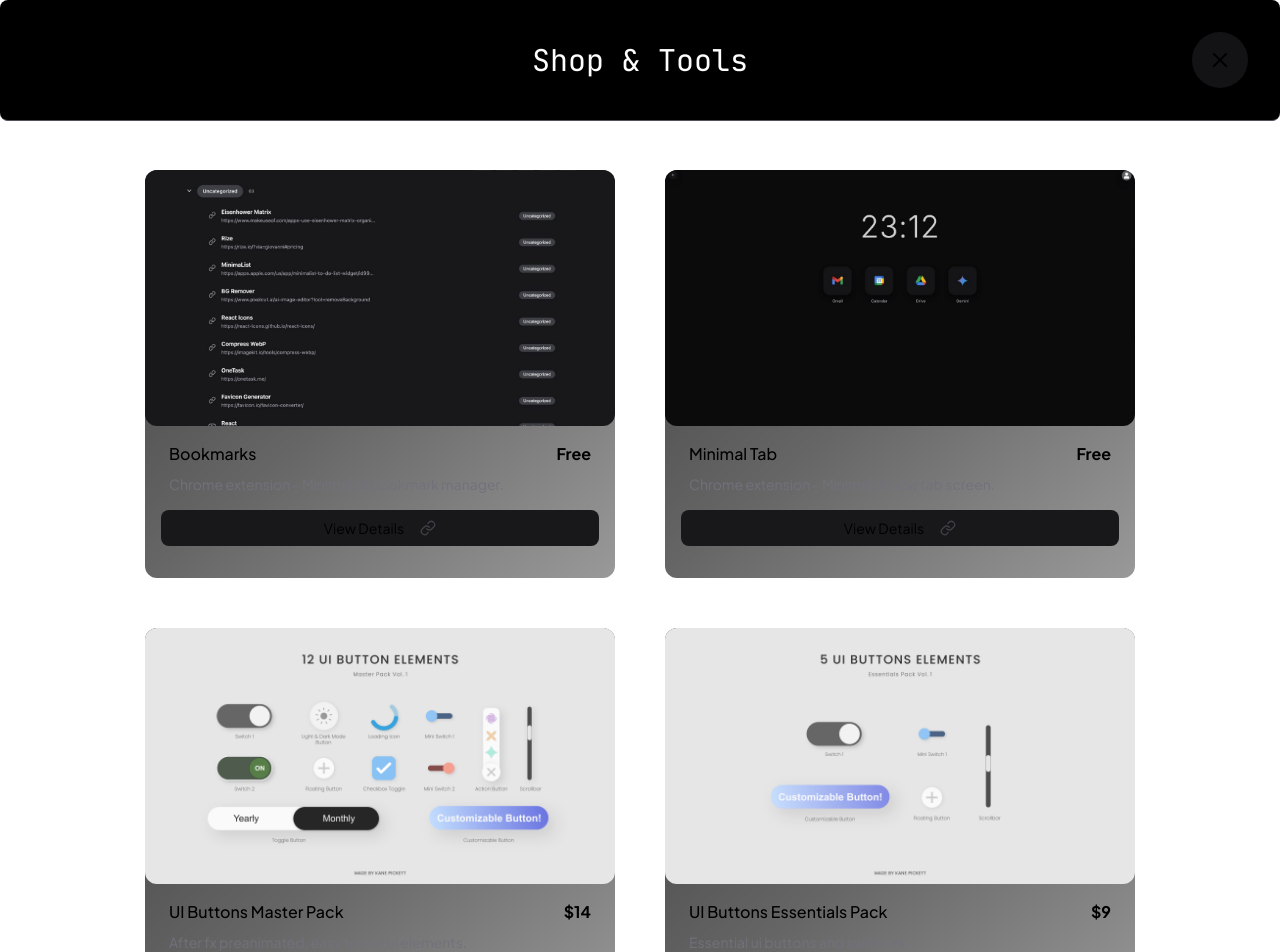
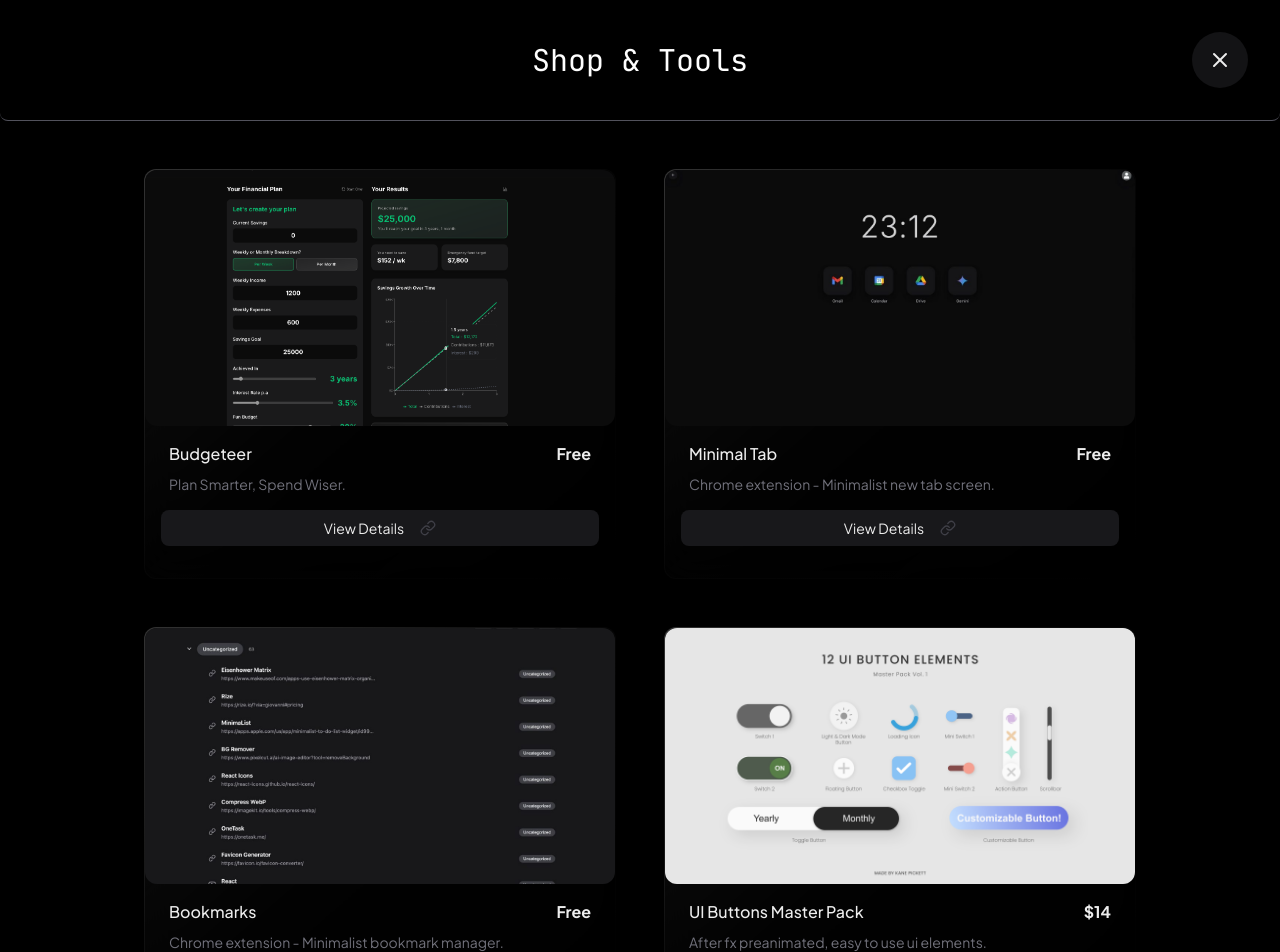
Before and after one commit to Kane-Pickett/kane-bio, a Next.js app: page /shop in a window 1280 px wide. Shown: the top 952 px of the page. Built offline with nearby package versions, Linux system fonts and the light colour scheme; what tailwindcss-motion would draw is missing.

Commit message:
Added Budgeteer App to Shop

```diff
--- a/src/app/globals.css
+++ b/src/app/globals.css
@@ -16,11 +16,9 @@
   --font-mono: var(--font-geist-mono);
 }
 
-@media (prefers-color-scheme: dark) {
-  :root {
-    --background: #000000;
-    --foreground: #ededed;
-  }
+:root {
+  --background: #000000;
+  --foreground: #ededed;
 }
 
 body {
--- a/src/app/layout.js
+++ b/src/app/layout.js
@@ -63,8 +63,9 @@ export default function RootLayout({ children }) {
           sizes="512x512"
           href="/favicon/android-chrome-512x512.png"
         />
+        <meta name="color-scheme" content="dark" />
       </head>
-      <body>{children}</body>
+      <body suppressHydrationWarning>{children}</body>
     </html>
   );
 }
--- a/src/app/shop/page.jsx
+++ b/src/app/shop/page.jsx
@@ -4,11 +4,11 @@ import Footer from "../components/Footer";
 const Products = [
   {
     key: 1,
-    image: "/images/bookmarks.jpg",
-    productName: "Bookmarks",
-    description: "Chrome extension - Minimalist bookmark manager.",
+    image: "/images/budgeteer.png",
+    productName: "Budgeteer",
+    description: "Plan Smarter, Spend Wiser.",
     price: "Free",
-    href: "https://chromewebstore.google.com/detail/fdknanbfomlojcgiocaggkgmjdcfhjld?utm_source=item-share-cb"
+    href: "https://budgeteer.madebykane.dev/"
   },
   {
     key: 2,
@@ -20,6 +20,14 @@ const Products = [
   },
   {
     key: 3,
+    image: "/images/bookmarks.jpg",
+    productName: "Bookmarks",
+    description: "Chrome extension - Minimalist bookmark manager.",
+    price: "Free",
+    href: "https://chromewebstore.google.com/detail/fdknanbfomlojcgiocaggkgmjdcfhjld?utm_source=item-share-cb"
+  },
+  {
+    key: 4,
     image: "/images/masterPack.jpg",
     productName: "UI Buttons Master Pack",
     description: "After fx preanimated, easy to use ui elements.",
@@ -27,7 +35,7 @@ const Products = [
     href: "https://www.motionelements.com/after-effects-template-43591982-ui-buttons-master-pack-vol-1-ultimate-customization-full-control"
   },
   {
-    key: 4,
+    key: 5,
     image: "/images/essentialsPack.jpg",
     productName: "UI Buttons Essentials Pack",
     description: "Essential ui buttons and switches.",
@@ -35,7 +43,7 @@ const Products = [
     href: "https://www.motionelements.com/after-effects-template-43591372-ui-buttons-essentials-pack-vol-1-customizable-animated-ui-elements-for-after-effects"
   },
   {
-    key: 5,
+    key: 6,
     image: "/images/mogrtEdition.jpg",
     productName: "UI Buttons MoGrt Edition",
     description: "Preanimated, easy to use ui elements.",
@@ -43,7 +51,7 @@ const Products = [
     href: "https://www.motionelements.com/motion-graphics-template-47072164-ui-buttons-mogrt-edition-vol-1-built-for-premiere-pro-ready-for-action"
   },
   {
-    key: 6,
+    key: 7,
     image: "/images/masterPack.jpg",
     productName: "UI Buttons Complete Bundle",
     description: "Full bundle of premiere mogrts + ae templates.",
@@ -51,7 +59,7 @@ const Products = [
     href: "https://www.motionelements.com/after-effects-template-47072176-ui-buttons-complete-bundle-vol-1-master-pack-mogrt-edition"
   },
   {
-    key: 7,
+    key: 8,
     image: "/images/textBox.jpg",
     productName: "UI TextBox Template",
     description: "Preanimated, easy to use textbox template.",
```
Also changed, not shown: public/images/budgeteer.png (added).
